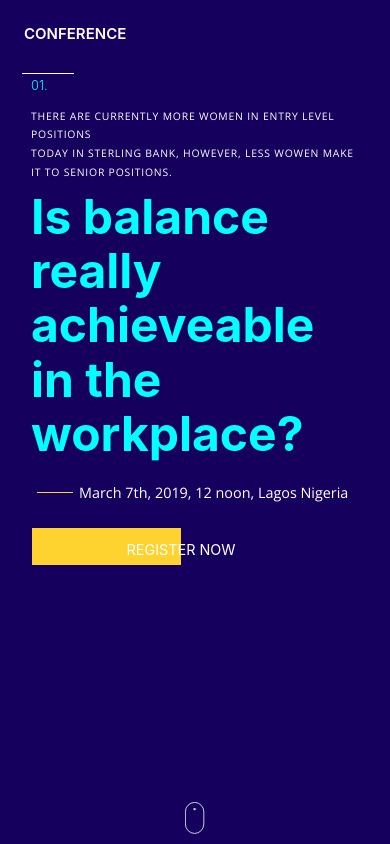
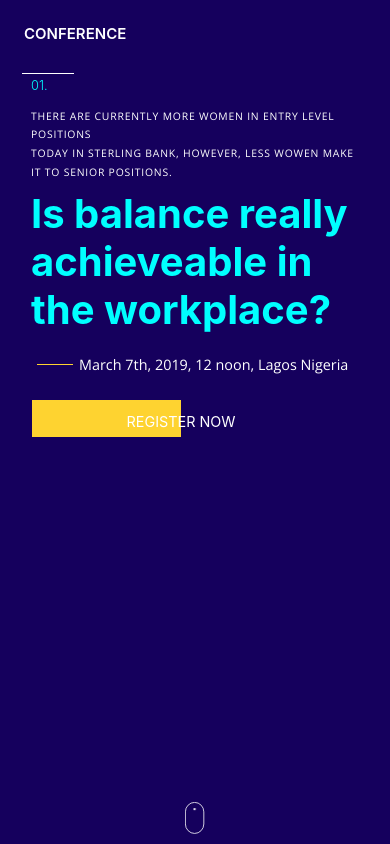
Before and after one commit to lifeofwale/Women-Confernece, a plain HTML site: page index.html in a window 390 px wide. Drawn offline with nearby package versions, Linux system fonts and the light colour scheme.

Commit message:
@update css

```diff
--- a/scss/_utilities.scss
+++ b/scss/_utilities.scss
@@ -10,8 +10,8 @@
     font-weight: 700;
     line-height: 7.8rem;
     @media only screen and (max-width:900px){
-        font-size: 6rem;
-        line-height: 6.8rem;
+        font-size: 5rem;
+        line-height: 6rem;
   }
 }
 
```
Also changed, not shown: css/style.css, 1 other file.
